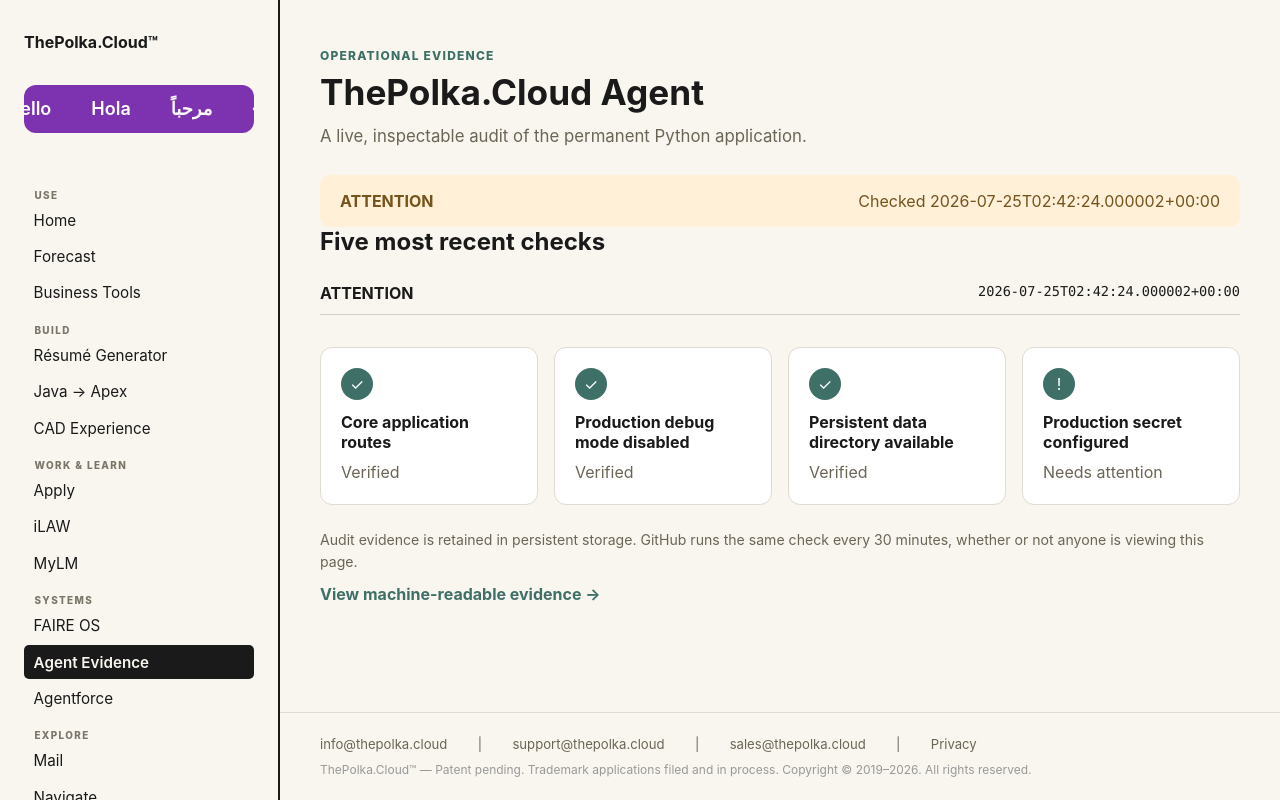
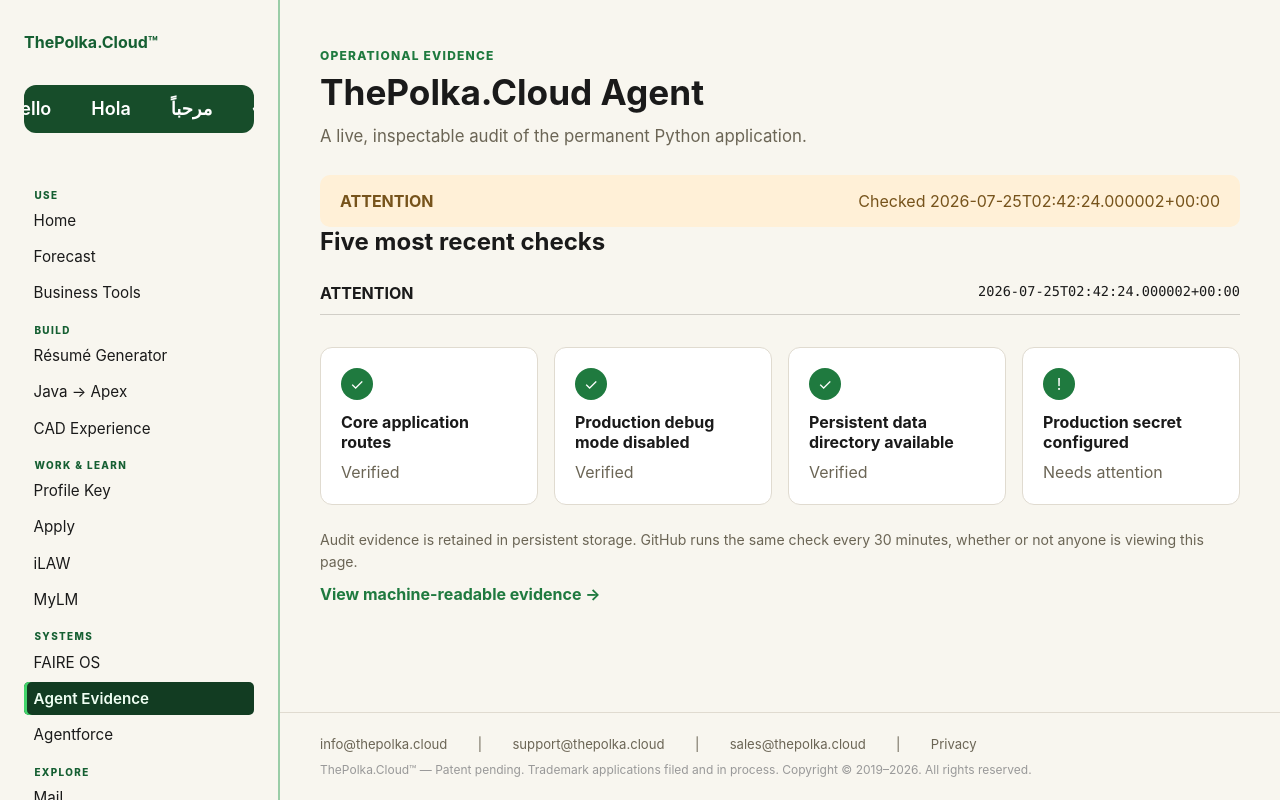
Before and after one commit to dGROUPharmacy/thepolka.cloud, a Flask app: page /agent in a window 1280 px wide. Run offline with Flask 3, Linux system fonts and the light colour scheme; data comes from the database, SQL or seed files in the repository; some libraries are stand-ins or nearby versions.

Commit message:
Add Profile Key navigation and green menu theme

```diff
--- a/templates/layout.html
+++ b/templates/layout.html
@@ -14,6 +14,7 @@
   <title>{% block title %}ThePolka.Cloud{% endblock %}</title>
   <link rel="icon" type="image/png" href="{{ url_for('static', filename='img/thepolka.cloud.png') }}">
   <link rel="stylesheet" href="{{ url_for('static', filename='css/site.css') }}">
+  <link rel="stylesheet" href="{{ url_for('static', filename='css/menu-green.css') }}">
   {% block extra_css %}{% endblock %}
 </head>
 <body>
@@ -50,6 +51,7 @@
           <a href="{{ url_for('ecosystem_page', page='cad') }}" class="nav-link{% if active == 'cad' %} active{% endif %}">CAD Experience</a>
         </div>
         <div class="nav-section"><span class="nav-section-label">Work & learn</span>
+          <a href="{{ url_for('profile_page') }}" class="nav-link{% if active == 'profile' %} active{% endif %}">Profile Key</a>
           <a href="{{ url_for('apply_page') }}" class="nav-link{% if active == 'apply' %} active{% endif %}">Apply</a>
           <a href="{{ url_for('ilaw_page') }}" class="nav-link{% if active == 'ilaw' %} active{% endif %}">iLAW</a>
           <a href="{{ url_for('mylm_page') }}" class="nav-link{% if active == 'mylm' %} active{% endif %}">MyLM</a>
```
